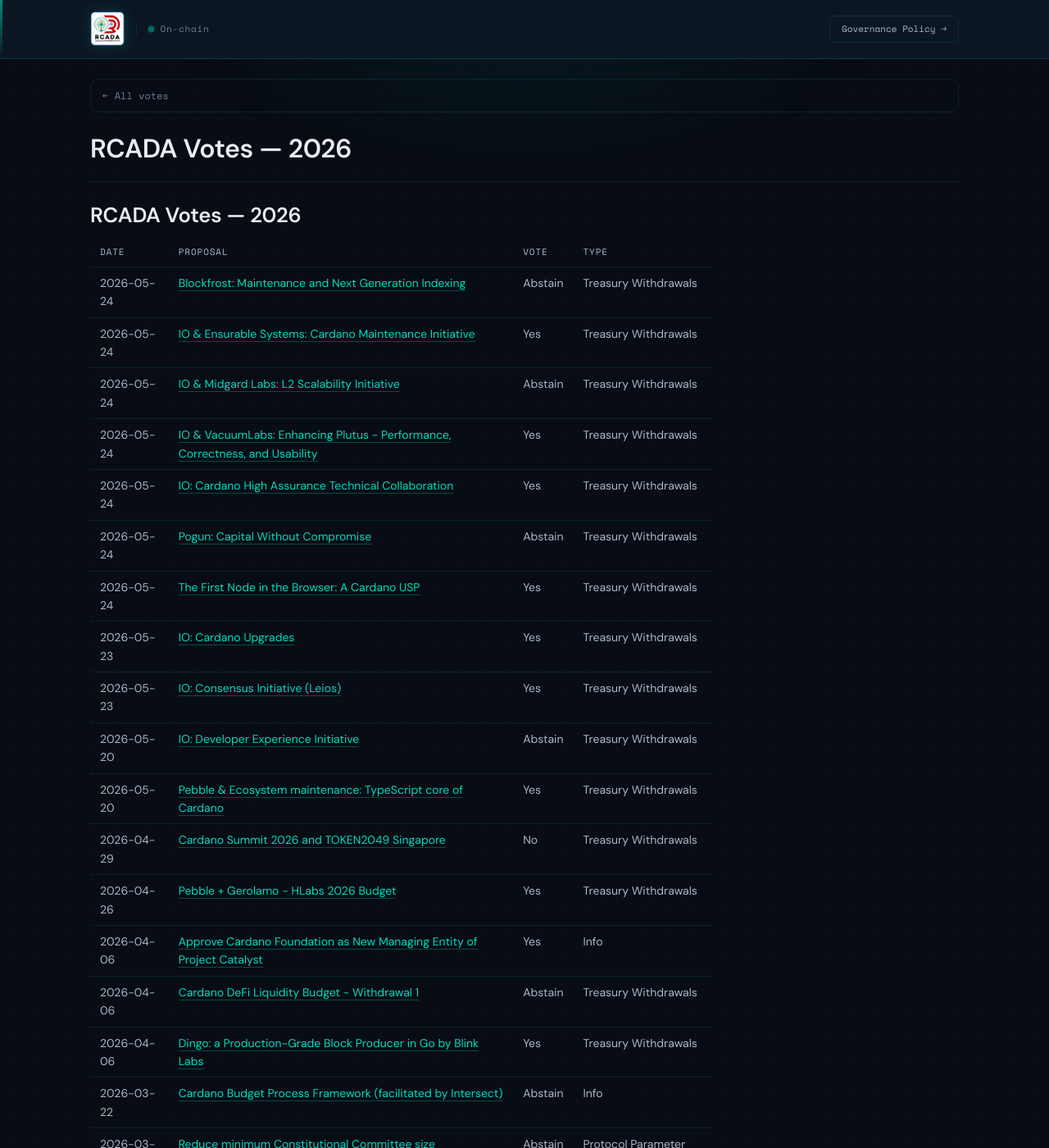
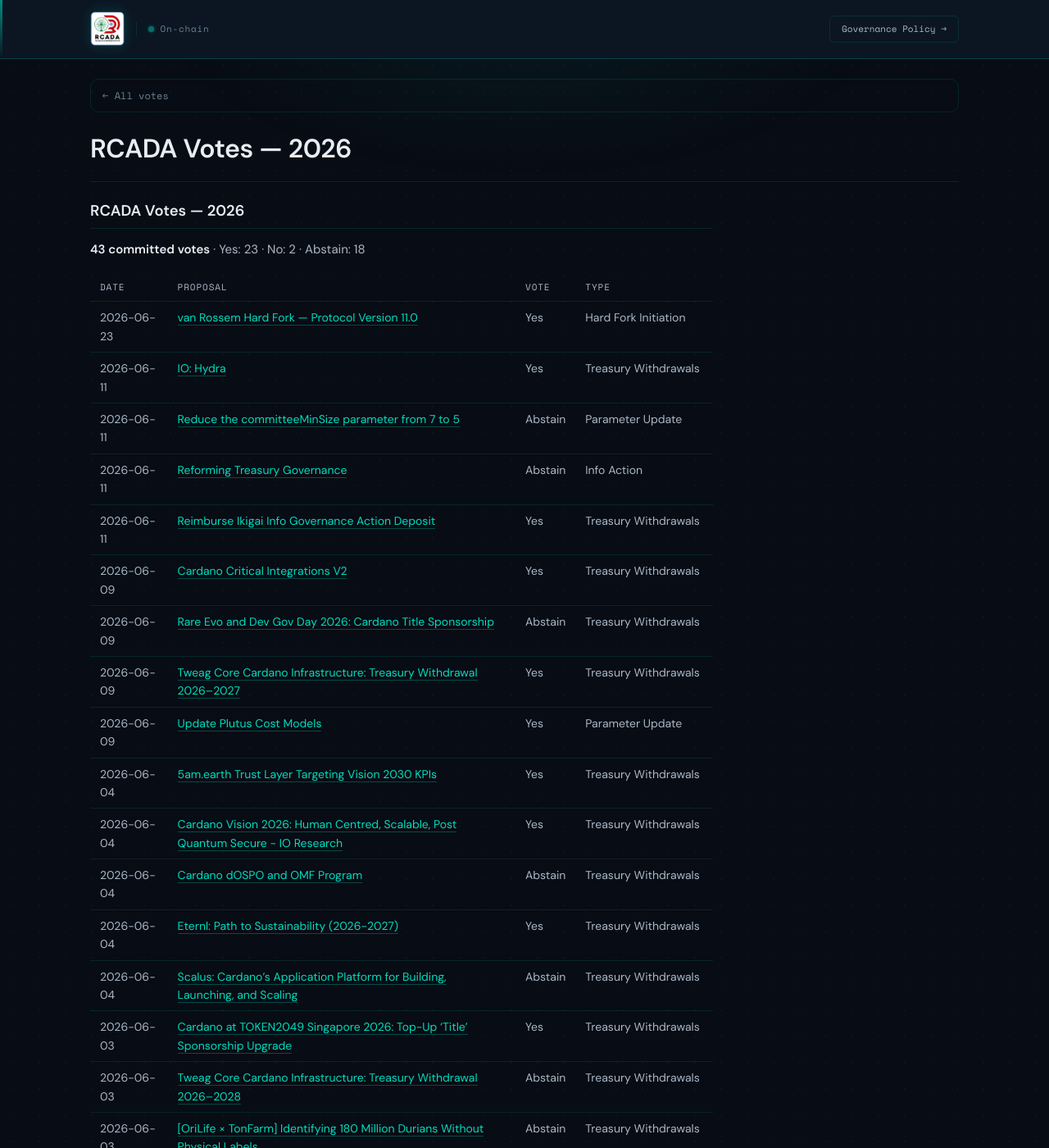
Before and after one commit to Brolloks/rcada-drep-votes, a Jekyll site: the page built from votes/2026/index.md, in a window 1280 px wide and 1400 px high. Shown: the whole window at 82% size. Built offline with Jekyll 4.4.1, drawn with Linux system fonts in a browser that asks for light colours; our own code applies the rules of GitHub Pages for plain Markdown files; some of the changed text lies outside the part shown.

Commit message:
Auto-update indexes

```diff
--- a/votes/2026/index.md
+++ b/votes/2026/index.md
@@ -1,33 +1,54 @@
 ---
+layout: default
 title: "RCADA Votes — 2026"
 ---
 
-# RCADA Votes — 2026
+## RCADA Votes — 2026
+
+**43 committed votes** · Yes: 23 · No: 2 · Abstain: 18
 
 | Date | Proposal | Vote | Type |
 |---|---|---|---|
-| 2026-05-24 | [Blockfrost: Maintenance and Next Generation Indexing](./Blockfrost_Maintenance and Next Generation Indexing.html) | Abstain | Treasury Withdrawals |
-| 2026-05-24 | [IO & Ensurable Systems: Cardano Maintenance Initiative](./IO and Ensurable Systems_Cardano Maintenance Initiative.html) | Yes | Treasury Withdrawals |
-| 2026-05-24 | [IO & Midgard Labs: L2 Scalability Initiative](./IO and Midgard Labs_L2 Scalability Initiative.html) | Abstain | Treasury Withdrawals |
-| 2026-05-24 | [IO & VacuumLabs: Enhancing Plutus - Performance, Correctness, and Usability](./IO & VacuumLabs_Enhancing Plutus - Performance, Correctness, and Usability.html) | Yes | Treasury Withdrawals |
-| 2026-05-24 | [IO: Cardano High Assurance Technical Collaboration](./IO_Cardano High Assurance Technical Collaboration.html) | Yes | Treasury Withdrawals |
-| 2026-05-24 | [Pogun: Capital Without Compromise](./Pogun_Capital Without Compromise.html) | Abstain | Treasury Withdrawals |
-| 2026-05-24 | [The First Node in the Browser: A Cardano USP](./The first node in the browser-a Cardano USP.html) | Yes | Treasury Withdrawals |
-| 2026-05-23 | [IO: Cardano Upgrades](./IO_Cardano Upgrades.html) | Yes | Treasury Withdrawals |
-| 2026-05-23 | [IO: Consensus Initiative (Leios)](./IO_Consensus Initiative.html) | Yes | Treasury Withdrawals |
-| 2026-05-20 | [IO: Developer Experience Initiative](./IO: Developer Experience Initiative.html) | Abstain | Treasury Withdrawals |
-| 2026-05-20 | [Pebble & Ecosystem maintenance: TypeScript core of Cardano](./Pebble and Ecosystem maintenance-TypeScript core of Cardano.html) | Yes | Treasury Withdrawals |
-| 2026-04-29 | [Cardano Summit 2026 and TOKEN2049 Singapore](./Cardano Summit 2026 and TOKEN2049 Singapore.html) | No | Treasury Withdrawals |
-| 2026-04-26 | [Pebble + Gerolamo - HLabs 2026 Budget](./Pebble + Gerolamo - HLabs 2026 Budget.html) | Yes | Treasury Withdrawals |
-| 2026-04-06 | [Approve Cardano Foundation as New Managing Entity of Project Catalyst](./Approve Cardano Foundation as New Managing Entity of Project Catalyst.html) | Yes | Info |
-| 2026-04-06 | [Cardano DeFi Liquidity Budget - Withdrawal 1](./Cardano Defi Liquidity Budget - Withdrawal 1.html) | Abstain | Treasury Withdrawals |
-| 2026-04-06 | [Dingo: a Production-Grade Block Producer in Go by Blink Labs](./Dingo: a Production-Grade Block Producer in Go by Blink Labs.html) | Yes | Treasury Withdrawals |
-| 2026-03-22 | [Cardano Budget Process Framework (facilitated by Intersect)](./Cardano Budget Process Framework (facilitated by Intersect).html) | Abstain | Info |
-| 2026-03-15 | [Reduce minimum Constitutional Committee size (committeeMinSize) from 7 to 5](./Reduce minimum Constitutional Committee size (committeeMinSize) from 7 to 5.html) | Abstain | Protocol Parameter Change |
-| 2026-03-08 | [Net Change Limit of 300 Million ADA for Epochs 613–713](./Net Change Limit of 300 Million ADA for Epochs 613–713.html) | Abstain | Info |
-| 2026-02-11 | [Increase Transaction and Block Memory Units (Part 1 of 2)](./Increase Transaction and Block Memory Units (Part 1 of 2).html) | Yes | Protocol Parameter Change |
-| 2026-02-07 | [Name Protocol Version 11 hard fork - van Rossem](./Name Protocol Version 11 hard fork - van Rossem.html) | Yes | Info |
-| 2026-02-03 | [Net Change Limit (Epoch 613 to Epoch 713)](./Net Change Limit (Epoch 613 to Epoch 713).html) | Abstain | Info |
-| 2026-01-28 | [DeltaDeFi: Hydra Trading Infrastructure Budget (₳1,500,000)](./DeltaDeFi-Hydra Trading Infrastructure Budget (₳1,500,000).html) | No | InfoAction |
-| 2026-01-18 | [CARDANO BLOCKCHAIN ECOSYSTEM CONSTITUTION v2.4](./cardano-blockchain-ecosystem-constitution-v2-4.html) | Abstain | New Constitution |
-| 2026-01-12 | [Cardano 2030: Vision, Mission, Strategy Framework and KPIs](./cardano-2030-vision-mission-strategy-framework-and-kpis.html) | Abstain | InfoAction |
+| 2026-06-23 | [van Rossem Hard Fork — Protocol Version 11.0](Hard Fork to Protocol Version 11 -van Rossem- Hard Fork.html) | Yes | Hard Fork Initiation |
+| 2026-06-11 | [IO: Hydra](IO_Hydra.html) | Yes | Treasury Withdrawals |
+| 2026-06-11 | [Reduce the committeeMinSize parameter from 7 to 5](Reduce the committeeMinSize parameter from 7-to-5.html) | Abstain | Parameter Update |
+| 2026-06-11 | [Reforming Treasury Governance](Reforming Treasury Governance.html) | Abstain | Info Action |
+| 2026-06-11 | [Reimburse Ikigai Info Governance Action Deposit](Reimburse Ikigai Info Governance Action Deposit.html) | Yes | Treasury Withdrawals |
+| 2026-06-09 | [Cardano Critical Integrations V2](Cardano Critical Integrations V2.html) | Yes | Treasury Withdrawals |
+| 2026-06-09 | [Rare Evo and Dev Gov Day 2026: Cardano Title Sponsorship](Rare Evo and Dev Gov Day 2026-Cardano Title Sponsorship.html) | Abstain | Treasury Withdrawals |
+| 2026-06-09 | [Tweag Core Cardano Infrastructure: Treasury Withdrawal 2026–2027](Tweag Core Cardano Infrastructure_Treasury Withdrawal 2026–2027.html) | Yes | Treasury Withdrawals |
+| 2026-06-09 | [Update Plutus Cost Models](Update Plutus Cost Models.html) | Yes | Parameter Update |
+| 2026-06-04 | [5am.earth Trust Layer Targeting Vision 2030 KPIs](5am-earth Trust Layer Targeting Vision 2030 KPIs.html) | Yes | Treasury Withdrawals |
+| 2026-06-04 | [Cardano Vision 2026: Human Centred, Scalable, Post Quantum Secure - IO Research](Cardano Vision 2026_Human Centred, Scalable, Post Quantum Secure - IO Research.html) | Yes | Treasury Withdrawals |
+| 2026-06-04 | [Cardano dOSPO and OMF Program](Cardano dOSPO and OMF Program.html) | Abstain | Treasury Withdrawals |
+| 2026-06-04 | [Eternl: Path to Sustainability (2026-2027)](Eternl_Path to Sustainability 2026-2027.html) | Yes | Treasury Withdrawals |
+| 2026-06-04 | [Scalus: Cardano’s Application Platform for Building, Launching, and Scaling](Scalus-Cardano’s Application Platform for Building, Launching, and Scaling.html) | Abstain | Treasury Withdrawals |
+| 2026-06-03 | [Cardano at TOKEN2049 Singapore 2026: Top-Up ‘Title’ Sponsorship Upgrade](Cardano at TOKEN2049 Singapore 2026_Top-Up ‘Title’ Sponsorship Upgrade.html) | Yes | Treasury Withdrawals |
+| 2026-06-03 | [Tweag Core Cardano Infrastructure: Treasury Withdrawal 2026–2028](Tweag Core Cardano Infrastructure-Treasury Withdrawal 2026–2028.html) | Abstain | Treasury Withdrawals |
+| 2026-06-03 | [[OriLife × TonFarm] Identifying 180 Million Durians Without Physical Labels]([OriLife × TonFarm] Identifying 180 Million Durians Without Physical Labels.html) | Abstain | Treasury Withdrawals |
+| 2026-05-29 | [Revised Cardano Summit 2026 Singapore](Revised Cardano Summit 2026 Singapore.html) | Yes | Treasury Withdrawals |
+| 2026-05-24 | [Blockfrost: Maintenance and Next Generation Indexing](Blockfrost_Maintenance and Next Generation Indexing.html) | Abstain | Treasury Withdrawals |
+| 2026-05-24 | [IO & VacuumLabs: Enhancing Plutus - Performance, Correctness, and Usability](IO & VacuumLabs_Enhancing Plutus - Performance, Correctness, and Usability.html) | Yes | Treasury Withdrawals |
+| 2026-05-24 | [IO & Ensurable Systems: Cardano Maintenance Initiative](IO and Ensurable Systems_Cardano Maintenance Initiative.html) | Yes | Treasury Withdrawals |
+| 2026-05-24 | [IO & Midgard Labs: L2 Scalability Initiative](IO and Midgard Labs_L2 Scalability Initiative.html) | Abstain | Treasury Withdrawals |
+| 2026-05-24 | [IO: Cardano High Assurance Technical Collaboration](IO_Cardano High Assurance Technical Collaboration.html) | Yes | Treasury Withdrawals |
+| 2026-05-24 | [Pogun: Capital Without Compromise](Pogun_Capital Without Compromise.html) | Abstain | Treasury Withdrawals |
+| 2026-05-24 | [The First Node in the Browser: A Cardano USP](The first node in the browser-a Cardano USP.html) | Yes | Treasury Withdrawals |
+| 2026-05-23 | [IO: Cardano Upgrades](IO_Cardano Upgrades.html) | Yes | Treasury Withdrawals |
+| 2026-05-23 | [IO: Consensus Initiative (Leios)](IO_Consensus Initiative.html) | Yes | Treasury Withdrawals |
+| 2026-05-20 | [IO: Developer Experience Initiative](IO: Developer Experience Initiative.html) | Abstain | Treasury Withdrawals |
+| 2026-05-20 | [Pebble & Ecosystem maintenance: TypeScript core of Cardano](Pebble and Ecosystem maintenance-TypeScript core of Cardano.html) | Yes | Treasury Withdrawals |
+| 2026-04-29 | [Cardano Summit 2026 and TOKEN2049 Singapore](Cardano Summit 2026 and TOKEN2049 Singapore.html) | No | Treasury Withdrawals |
+| 2026-04-26 | [Pebble + Gerolamo - HLabs 2026 Budget](Pebble + Gerolamo - HLabs 2026 Budget.html) | Yes | Treasury Withdrawals |
+| 2026-04-06 | [Approve Cardano Foundation as New Managing Entity of Project Catalyst](Approve Cardano Foundation as New Managing Entity of Project Catalyst.html) | Yes | Info |
+| 2026-04-06 | [Cardano DeFi Liquidity Budget - Withdrawal 1](Cardano Defi Liquidity Budget - Withdrawal 1.html) | Abstain | Treasury Withdrawals |
+| 2026-04-06 | [Dingo: a Production-Grade Block Producer in Go by Blink Labs](Dingo: a Production-Grade Block Producer in Go by Blink Labs.html) | Yes | Treasury Withdrawals |
+| 2026-03-22 | [Cardano Budget Process Framework (facilitated by Intersect)](Cardano Budget Process Framework (facilitated by Intersect).html) | Abstain | Info |
+| 2026-03-15 | [Reduce minimum Constitutional Committee size (committeeMinSize) from 7 to 5](Reduce minimum Constitutional Committee size (committeeMinSize) from 7 to 5.html) | Abstain | Protocol Parameter Change |
+| 2026-03-08 | [Net Change Limit of 300 Million ADA for Epochs 613–713](Net Change Limit of 300 Million ADA for Epochs 613–713.html) | Abstain | Info |
+| 2026-02-11 | [Increase Transaction and Block Memory Units (Part 1 of 2)](Increase Transaction and Block Memory Units (Part 1 of 2).html) | Yes | Protocol Parameter Change |
+| 2026-02-07 | [Name Protocol Version 11 hard fork - van Rossem](Name Protocol Version 11 hard fork - van Rossem.html) | Yes | Info |
+| 2026-02-03 | [Net Change Limit (Epoch 613 to Epoch 713)](Net Change Limit (Epoch 613 to Epoch 713).html) | Abstain | Info |
+| 2026-01-28 | [DeltaDeFi: Hydra Trading Infrastructure Budget (₳1,500,000)](DeltaDeFi-Hydra Trading Infrastructure Budget (₳1,500,000).html) | No | InfoAction |
+| 2026-01-18 | [CARDANO BLOCKCHAIN ECOSYSTEM CONSTITUTION v2.4](cardano-blockchain-ecosystem-constitution-v2-4.html) | Abstain | New Constitution |
+| 2026-01-12 | [Cardano 2030: Vision, Mission, Strategy Framework and KPIs](cardano-2030-vision-mission-strategy-framework-and-kpis.html) | Abstain | InfoAction |
```
